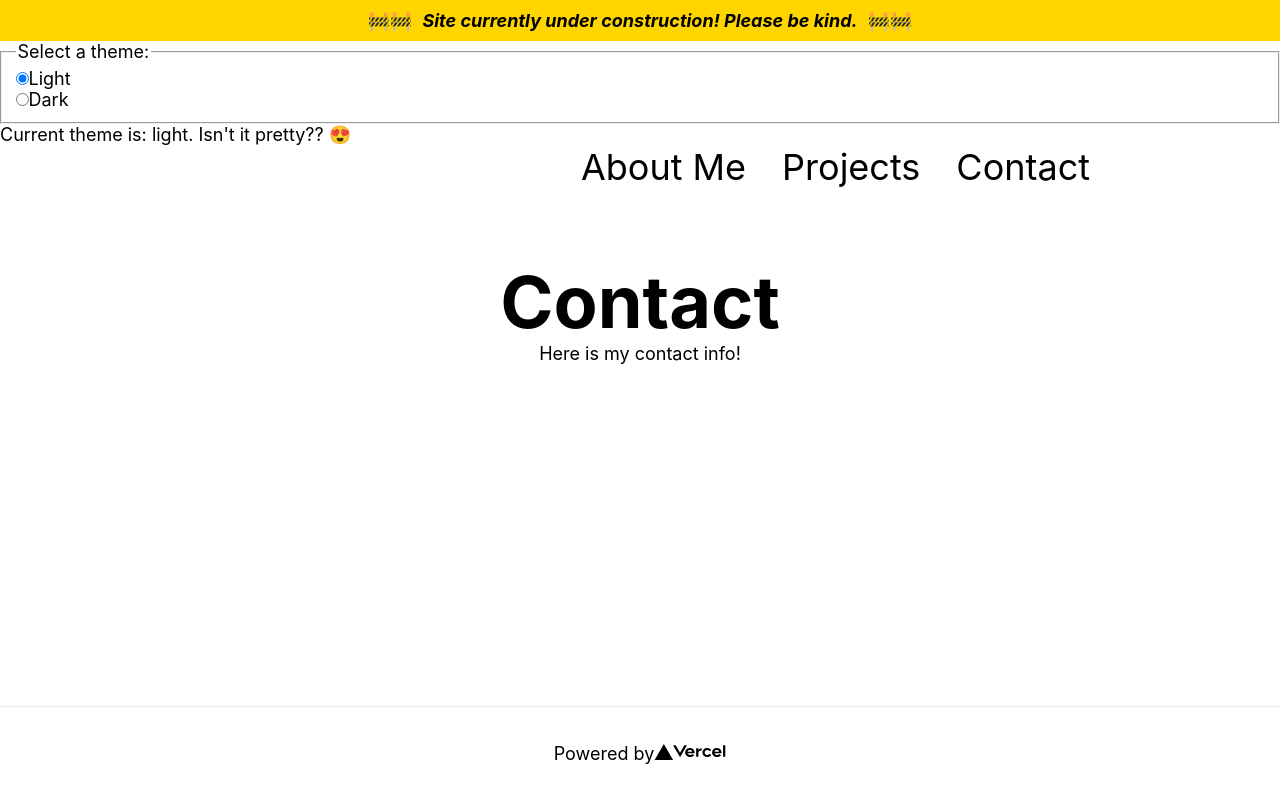
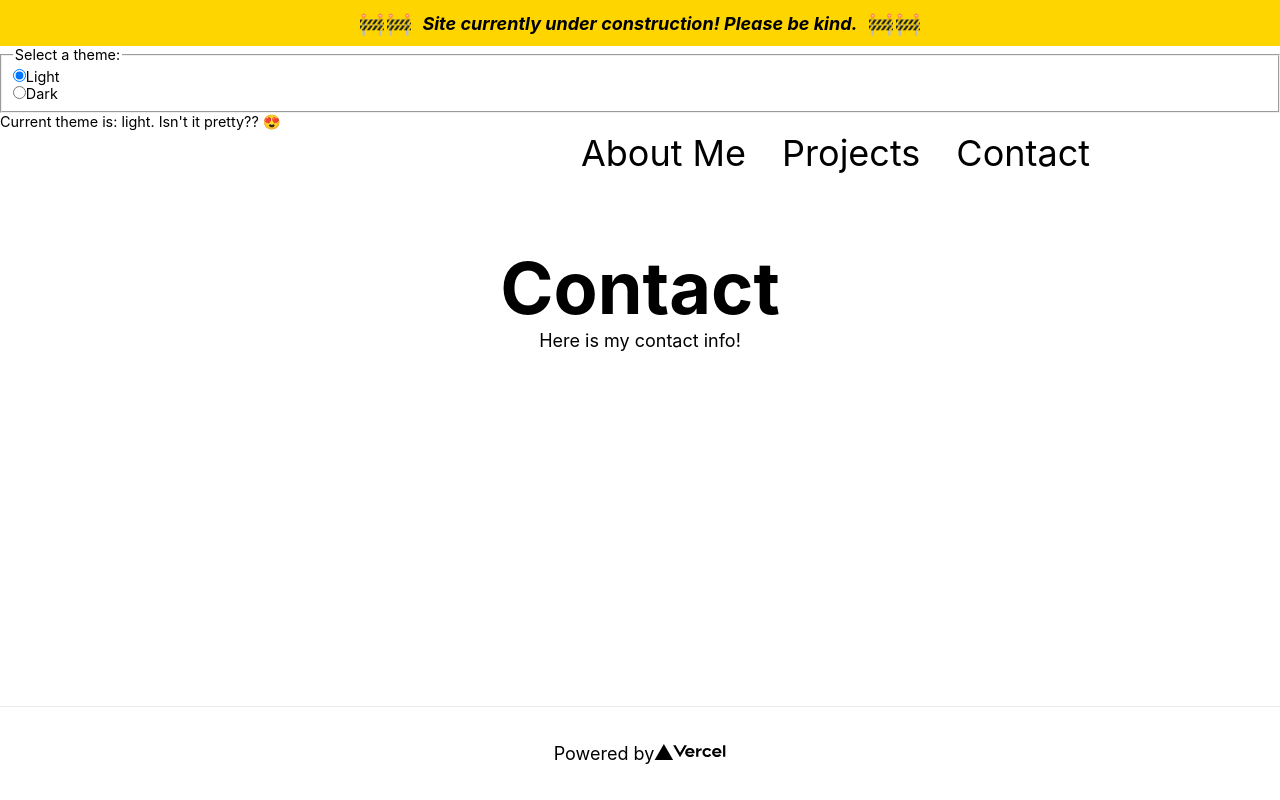
Before and after one commit to isaiahaiasi/portfolio, a Next.js app: page /contact in a window 1280 px wide. Built offline with nearby package versions, Linux system fonts and the light colour scheme.

Commit message:
Update styling for minor components

```diff
--- /dev/null
+++ b/components/ThemeSwitcher/ThemeSwitcher.module.css
@@ -0,0 +1,3 @@
+.themeSwitcher {
+    font-size: .8rem;
+}
--- a/components/ThemeSwitcher/ThemeSwitcher.tsx
+++ b/components/ThemeSwitcher/ThemeSwitcher.tsx
@@ -1,5 +1,7 @@
 import { useContext } from "react";
 import ThemeContext from "./contexts/ThemeContext";
+
+import styles from "./ThemeSwitcher.module.css";
 
 // TODO:
 // - Avoid "flash" by injecting script?
@@ -11,7 +13,7 @@ const ThemeSwitcher = () => {
   const setTheme = themeData?.setTheme ?? (() => {});
 
   return (
-    <div>
+    <div className={styles.themeSwitcher}>
       <fieldset>
         <legend>Select a theme:</legend>
         <div>
@@ -20,7 +22,7 @@ const ThemeSwitcher = () => {
             id="theme-option-light"
             name="theme-select"
             value="light"
-            checked={"light"===currentTheme}
+            checked={"light" === currentTheme}
             onChange={() => setTheme("light")}
           />
           <label htmlFor="theme-option-light">Light</label>
@@ -31,7 +33,7 @@ const ThemeSwitcher = () => {
             id="theme-option-dark"
             name="theme-select"
             value="dark"
-            checked={"dark"===currentTheme}
+            checked={"dark" === currentTheme}
             onChange={() => setTheme("dark")}
           />
           <label htmlFor="theme-option-dark">Dark</label>
@@ -40,6 +42,6 @@ const ThemeSwitcher = () => {
       <p>Current theme is: {currentTheme}. Isn&apos;t it pretty?? 😍</p>
     </div>
   );
-}
+};
 
 export default ThemeSwitcher;
--- a/components/UnderConstruction/UnderConstruction.module.css
+++ b/components/UnderConstruction/UnderConstruction.module.css
@@ -3,10 +3,16 @@
     color: var(--black);
     display: flex;
     justify-content: center;
+    align-items: center;
     padding: 10px;
     text-align: center;
+    font-size: 1rem;
 }
 
 .container em {
     font-weight: bold;
 }
+
+.constructionIcon {
+    font-size: 1.2rem;
+}
--- a/components/UnderConstruction/UnderConstruction.tsx
+++ b/components/UnderConstruction/UnderConstruction.tsx
@@ -1,15 +1,15 @@
-import styles from './UnderConstruction.module.css';
+import styles from "./UnderConstruction.module.css";
 
 const UnderConstruction = () => {
   return (
     <div className={styles.container}>
-      <span>🚧🚧</span>
-      <em style={{padding: "0 10px"}}>
+      <span className={styles.constructionIcon}>🚧🚧</span>
+      <em style={{ padding: "0 10px" }}>
         Site currently under construction! Please be kind.
       </em>
-      <span>🚧🚧</span>
+      <span className={styles.constructionIcon}>🚧🚧</span>
     </div>
   );
-}
+};
 
 export default UnderConstruction;
```
